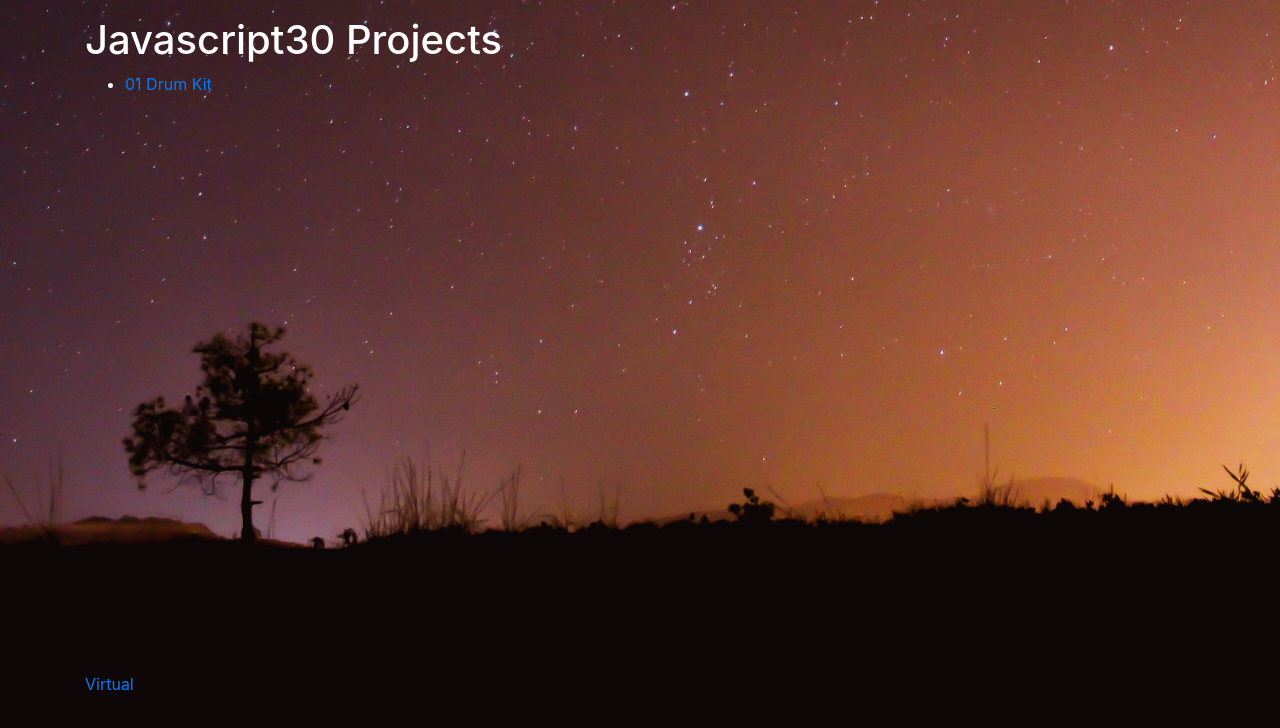
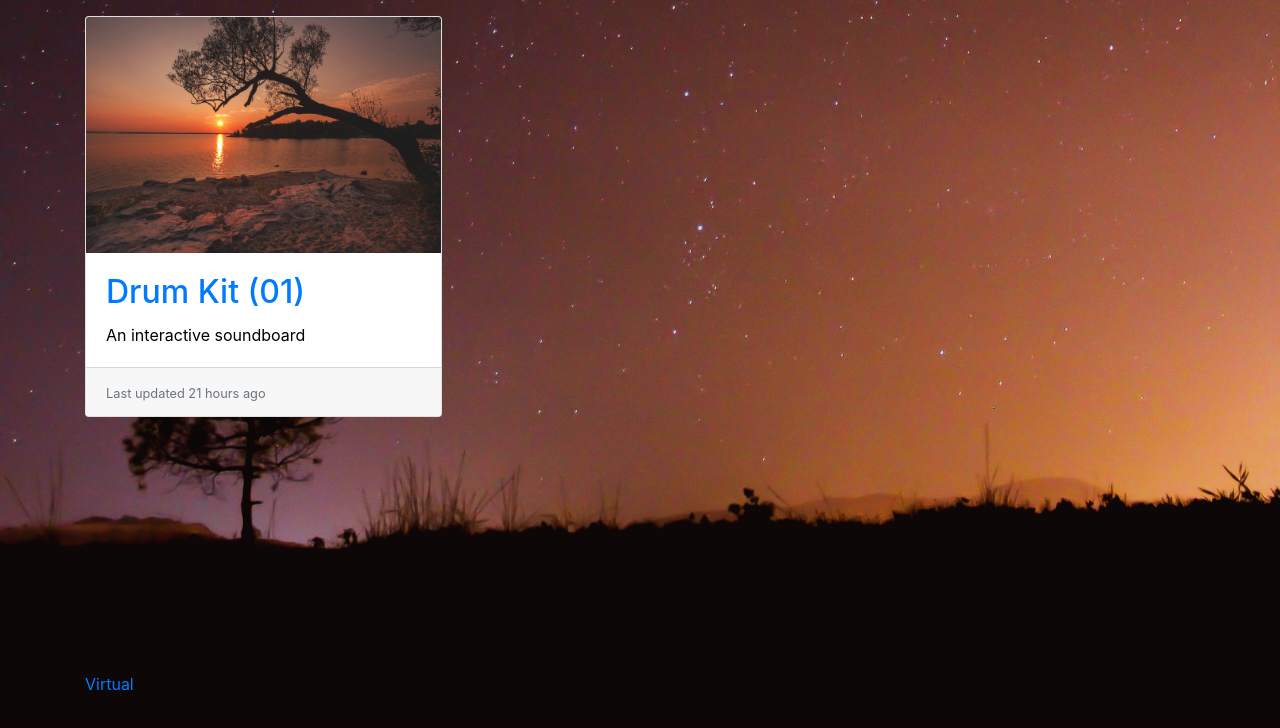
Before and after one commit to virtual/javascript30, a PHP site: page / in a window 1280 px wide. Shown: the part 72-800 px from the top of the page. Run offline with PHP 8.4, Linux system fonts and the light colour scheme; some libraries are stand-ins or nearby versions.

Commit message:
add moment js for relative timestamps and cards

```diff
--- a/index.html
+++ b/index.html
@@ -9,6 +9,15 @@
   <link rel="stylesheet" href="https://cdnjs.cloudflare.com/ajax/libs/octicons/4.4.0/octicons.min.css" />
   <link rel="stylesheet" href="https://cdnjs.cloudflare.com/ajax/libs/octicons/4.4.0/font/octicons.min.css" />
   <link rel="stylesheet" href="style.css">
+
+  <script src="https://cdnjs.cloudflare.com/ajax/libs/moment.js/2.20.1/moment.min.js"></script>
+    <script>
+        function updatedAt(date) {
+          if (date) {
+            return ( moment(new Date(date)).fromNow() )
+          }
+        }
+    </script>
 </head>
 <body>
   <div style="min-height: 100vh" class="d-flex flex-column">
@@ -26,14 +35,18 @@
     <main role="main" class="container">
       <div class="row">
         <div class="col-12">
-          <h1 class="cover-heading">Javascript30 Projects</h1>
-
-
-          <ul>
-            <li>
-              <a href="01-drumkit">01 Drum Kit</a>
-            </li>
-          </ul>
+          <div class="card-columns">
+            <div class="card">
+              <a href="./01-drumkit/index.html"><img class="card-img-top" src="./images/clark-young-410369.jpg" alt="Card image cap"></a>
+              <div class="card-body">
+                <h2 class="card-title"><a href="./01-drumkit/index.html">Drum Kit (01)</a></h2>
+                <p class="card-text">An interactive soundboard</p>
+              </div>
+              <div class="card-footer">
+                <small class="text-muted"><span class="octicon octicon-pencil"><span class="sr-only">Edit</span></span> Last updated <span class="updatedTime">02/04/2018</span></script></small>
+              </div>
+            </div>
+          </div>
         </div>
     </main>
     <footer class=" p-3 mastfoot mt-auto">
@@ -52,7 +65,13 @@
     <script src="https://cdnjs.cloudflare.com/ajax/libs/popper.js/1.12.9/umd/popper.min.js" integrity="sha384-ApNbgh9B+Y1QKtv3Rn7W3mgPxhU9K/ScQsAP7hUibX39j7fakFPskvXusvfa0b4Q"
       crossorigin="anonymous"></script>
     <script src="./bootstrap/dist/js/bootstrap.min.js"></script>
-
+    <script>
+      // loop through time data and get relative update
+      var list = document.getElementsByClassName("updatedTime");
+      for (var i = 0; i < list.length; i++) {
+        list[i].innerHTML = updatedAt(list[i].innerText)
+      }
+    </script>
 </body>
 
 </html>
--- a/style.css
+++ b/style.css
@@ -20,4 +20,4 @@ background:
 }
 
 
-main {flex: 1; padding-top: 1rem; padding-bottom: 1rem; }
+main {flex: 1; padding-top: 1rem; padding-bottom: 1rem; color:initial; }
```
Also changed, not shown: images/clark-young-410369.jpg (added).
